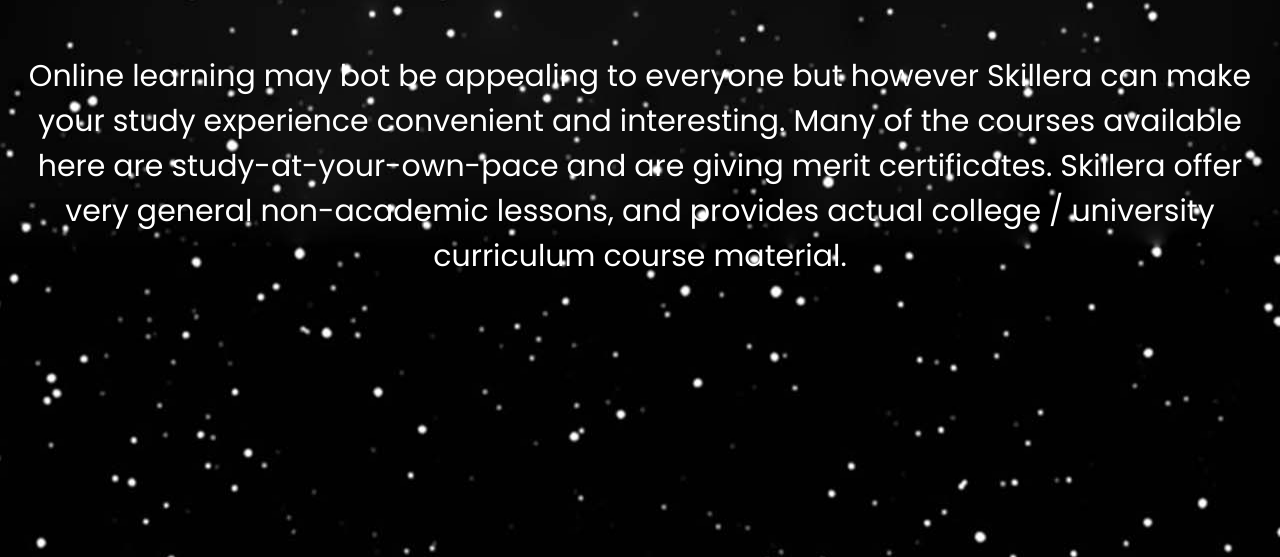
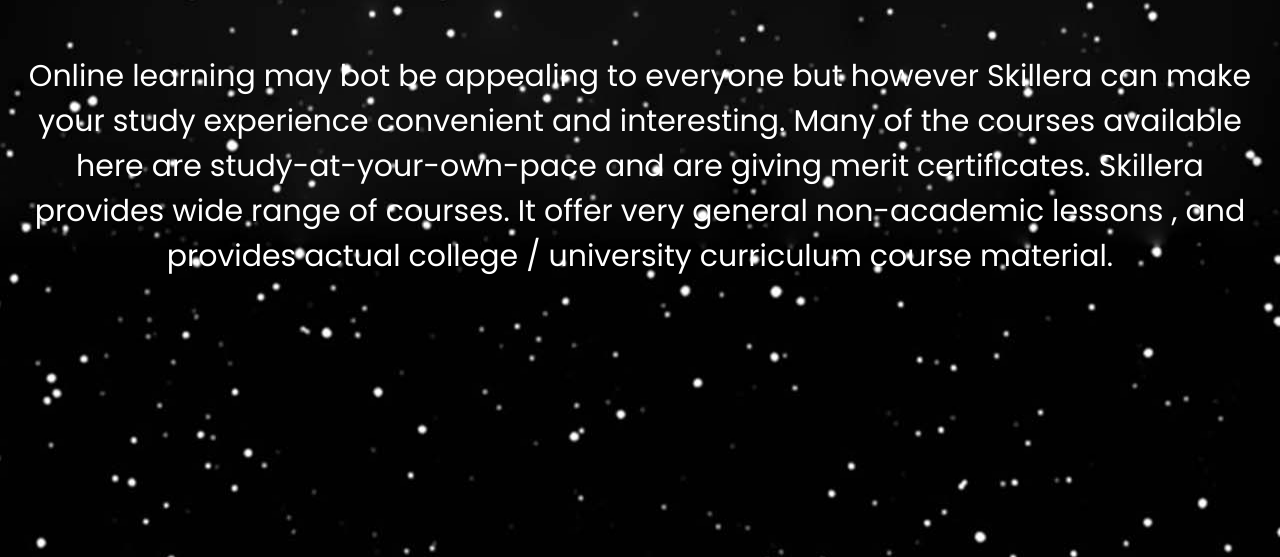
Before and after one commit to KanishkaSingh27/Webbed, a plain HTML site: page about_us.html in a window 1280 px wide. Shown: the part 243-800 px from the top of the page. Drawn offline with Linux system fonts and the light colour scheme; a web font is replaced by a local one.

Commit message:
Update about_us.html

```diff
--- a/about_us.html
+++ b/about_us.html
@@ -20,8 +20,8 @@
         <p><b>About Us</b></p>
         <p class="details">Online learning may bot be appealing to everyone but however Skillera can make your study experience
             convenient and interesting. Many of the courses available here are study-at-your-own-pace and are giving
-            merit certificates. Skillera offer very general non-academic lessons, and provides actual college /
-            university curriculum course material.
+            merit certificates. Skillera provides wide range of courses. It offer very general non-academic lessons
+            , and provides actual college / university curriculum course material.
         </p>
     </body>
     <style>
```
